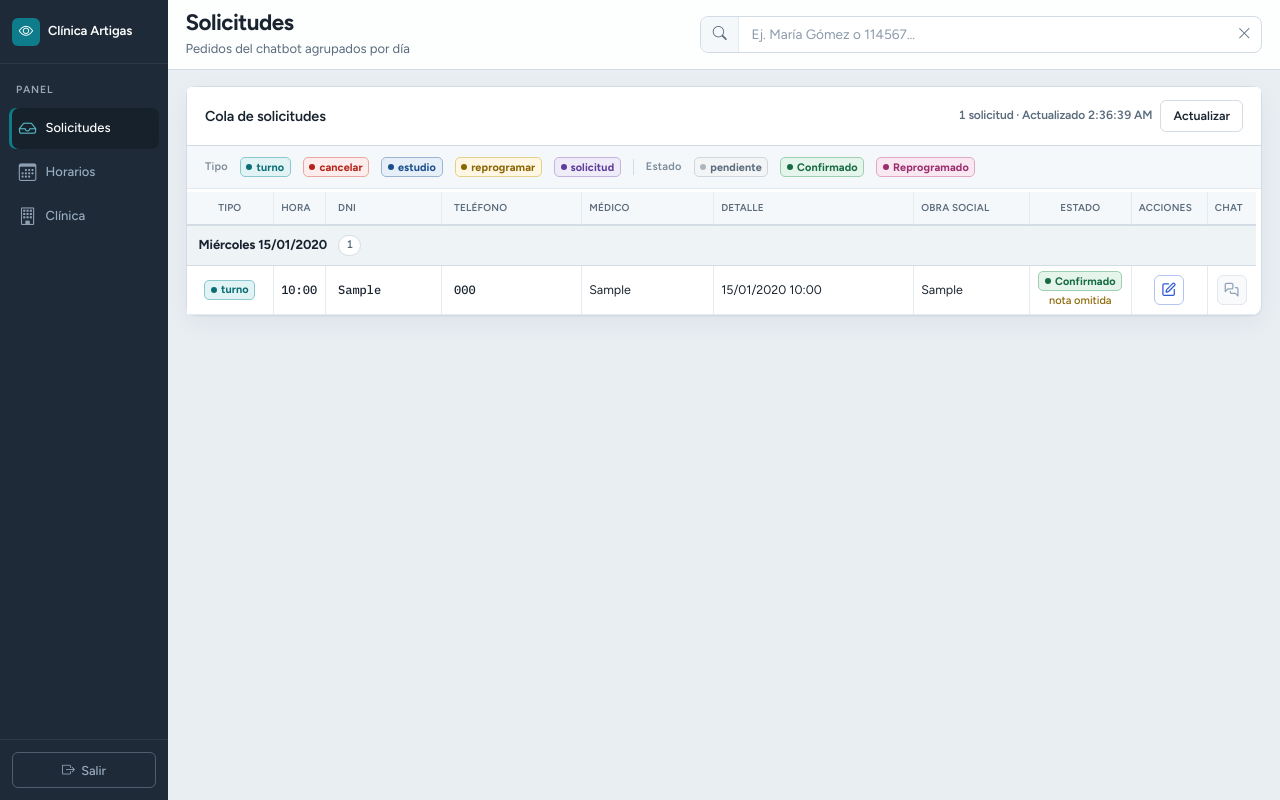
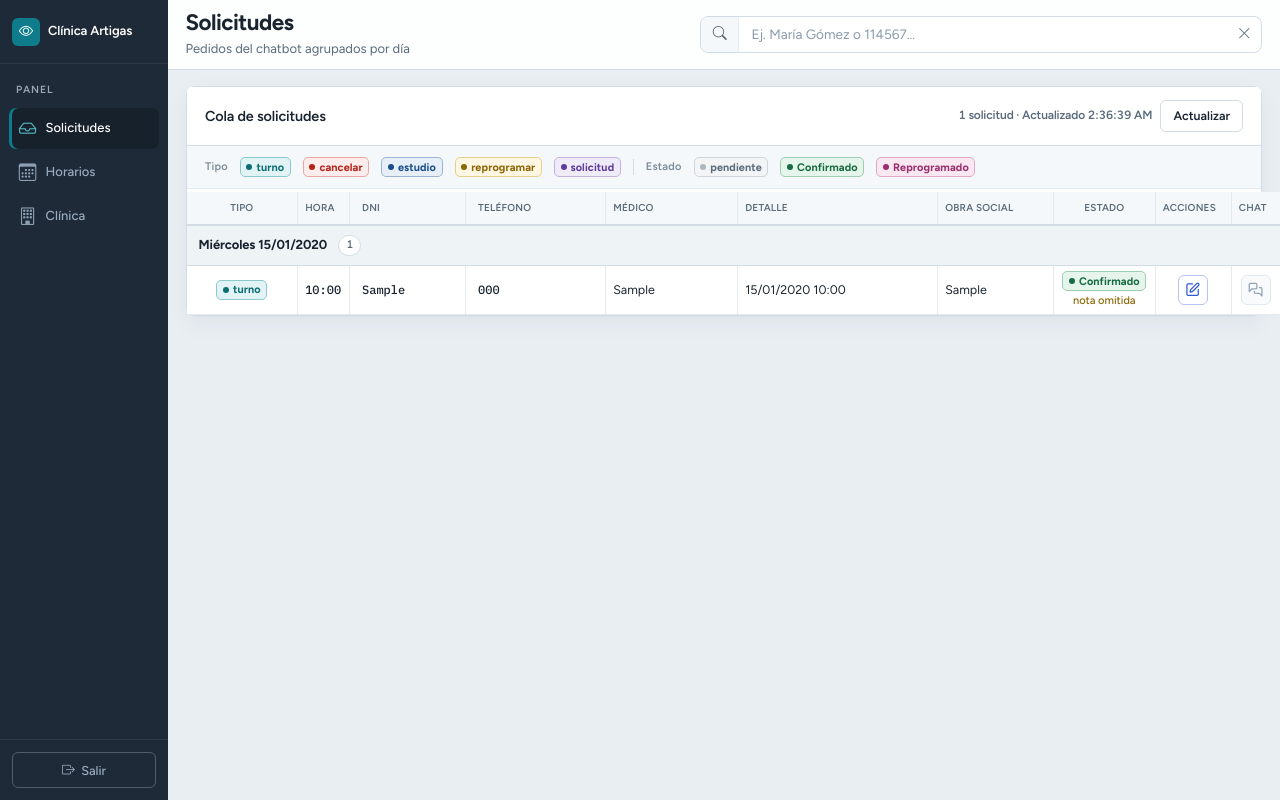
Before and after one commit to VesselVI/Chatbot__Artigas_n8n, a FastAPI app: page / in a window 1280 px wide. Run offline with FastAPI, Linux system fonts and the light colour scheme; the visitor is signed in with stand-in values (Sample User, id 1); data comes from the database, SQL or seed files in the repository; tables that the repository leaves empty hold one stand-in row (values such as "Sample post"); data that the repository does not hold is empty.

Commit message:
Fit reprogramar tipo badge inside its column.
Widen Tipo and stop overflow into Hora; put a reprogramar example first in the mock.

Co-authored-by: Cursor <cursoragent@cursor.com>

```diff
--- a/dashboard/templates/index.html
+++ b/dashboard/templates/index.html
@@ -484,7 +484,11 @@
       max-width: 100%;
       margin-inline: auto;
     }
-    .col-tipo .badge-tipo,
+    .col-tipo .badge-tipo {
+      max-width: 100%;
+      overflow: hidden;
+      text-overflow: ellipsis;
+    }
     .estado-cell .badge-estado {
       max-width: none;
       overflow: visible;
@@ -570,8 +574,7 @@
     .solicitudes-table tbody td.col-acciones,
     .solicitudes-table tbody td.col-chat,
     .solicitudes-table tbody td.col-detalle,
-    .solicitudes-table tbody td.col-estado,
-    .solicitudes-table tbody td.col-tipo {
+    .solicitudes-table tbody td.col-estado {
       overflow: visible;
     }
     @media (hover: hover) and (pointer: fine) {
@@ -605,7 +608,7 @@
 
     /* Fixed rem widths on badge/action cols so leftover % does not inflate them.
        Paciente absorbs remainder; Detalle is capped so short cells are not a void. */
-    .solicitudes-table col.c-tipo { width: 5.4rem; }
+    .solicitudes-table col.c-tipo { width: 6.9rem; }
     .solicitudes-table col.c-hora { width: 3.25rem; }
     .solicitudes-table col.c-paciente { width: auto; }
     .solicitudes-table col.c-dni { width: 7.25rem; }
@@ -620,11 +623,10 @@
     .col-tipo,
     .col-estado {
       text-align: center;
-      overflow: visible;
       vertical-align: middle;
     }
-    .col-tipo { white-space: nowrap; }
-    .col-estado { white-space: normal; }
+    .col-tipo { white-space: nowrap; overflow: hidden; }
+    .col-estado { white-space: normal; overflow: visible; }
     .solicitudes-table thead th.col-tipo,
     .solicitudes-table thead th.col-estado,
     .solicitudes-table tbody td.col-tipo,
```
Also changed, not shown: dashboard/examples/solicitudes-sharp.html (+53 -51 lines).
